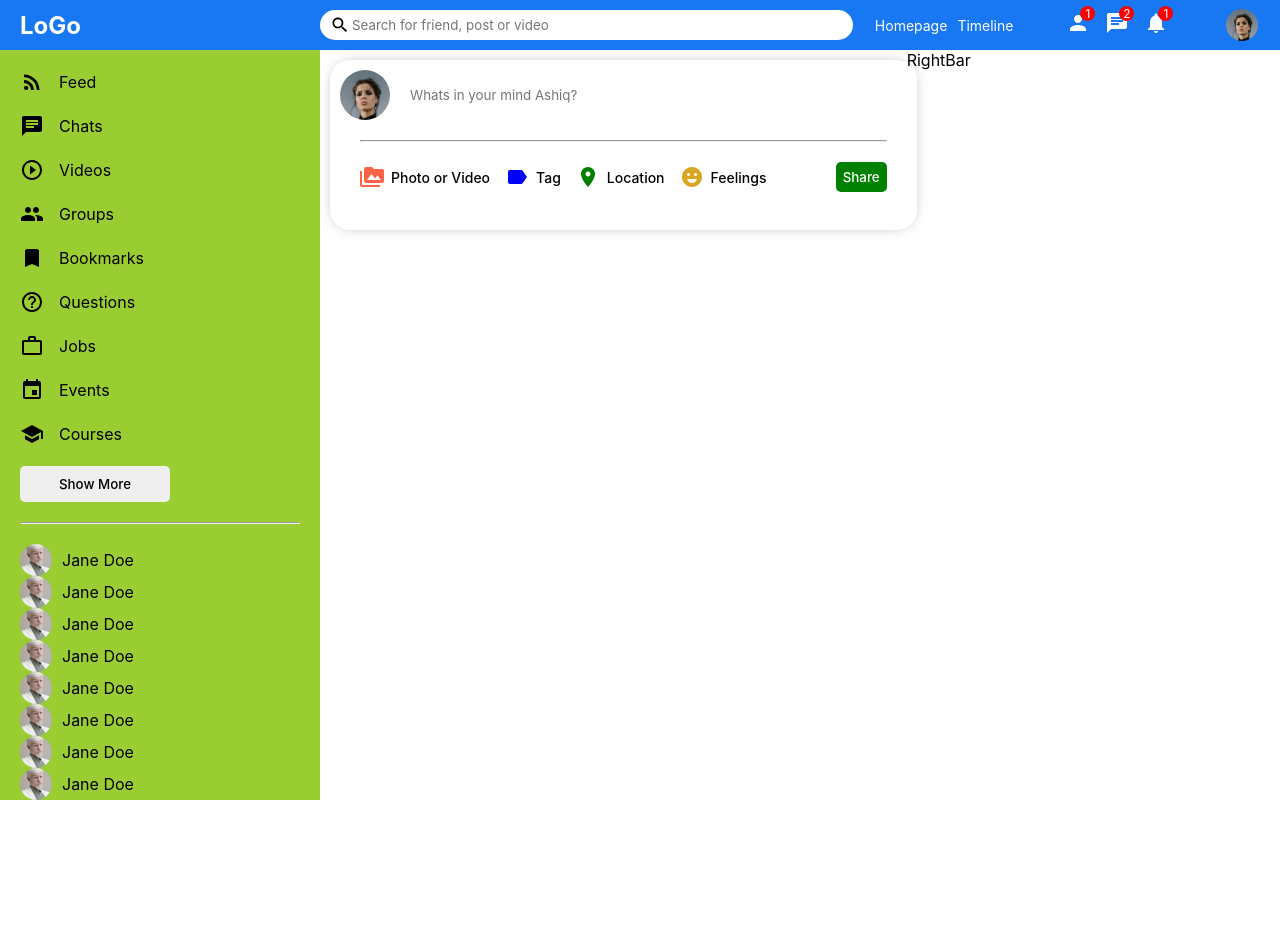
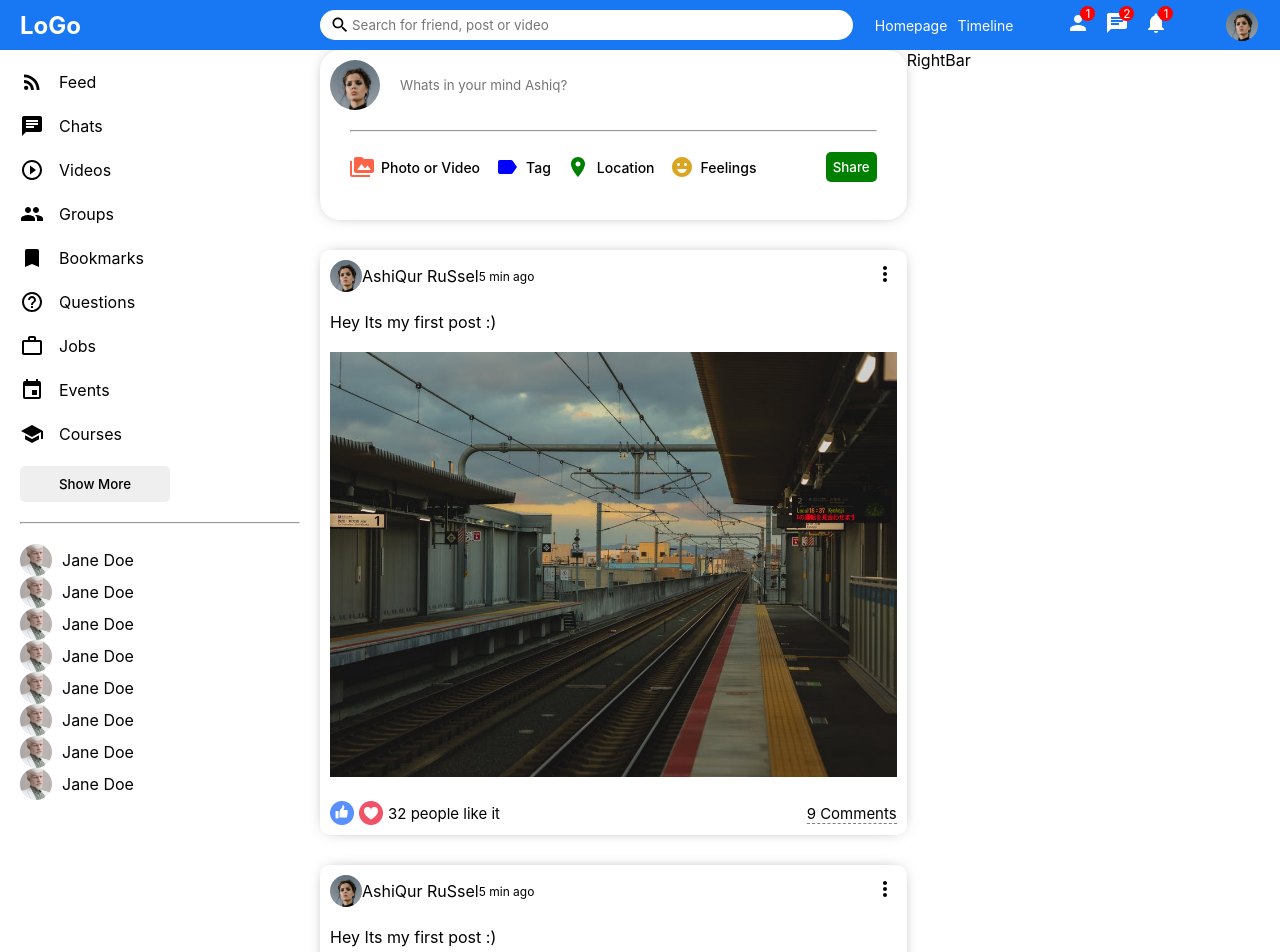
Before and after one commit to ashiqur-russel/React-Social-Media-App, a React (Create React App) app in the folder client/: page / in a window 1280 px wide. Shown: the top 952 px of the page. Before the commit the page ends 800 px from the top, so only its background shows below. Built offline with nearby package versions, Linux system fonts and the light colour scheme.

Commit message:
Share feed component

```diff
--- a/client/src/components/feed/Feed.js
+++ b/client/src/components/feed/Feed.js
@@ -2,12 +2,18 @@
 import "./feed.css";
 
 import Share from '../share/Share';
+import Post from '../post/Post';
 
 export default function Feed() {
     return (
         <div className='feed'>
             <div className="feedWrapper">
                 <Share />
+                <Post />
+                <Post />
+                <Post />
+                <Post />
+                <Post />
 
             </div>
         </div>
--- a/client/src/components/post/Post.js
+++ b/client/src/components/post/Post.js
@@ -1,10 +1,39 @@
 import React from 'react';
 import "./post.css"
-
+import MoreVertIcon from '@mui/icons-material/MoreVert';
 export default function Post() {
     return (
-        <div>
-            hello Feed
+        <div className='post'>
+            <div className="postWrapper">
+                <div className="postTop">
+                    <div className="postTopLeft">
+                        <img className='postProfileImg' src='/assets/person/1.jpeg' alt='' />
+                        <span className='postUserName'>AshiQur RuSsel</span>
+                        <span className='postDate'>5 min ago</span>
+                    </div>
+                    <div className="postTopRight">
+                        <MoreVertIcon />
+                    </div>
+                </div>
+                <div className="postCenter">
+                    <span className="postText">
+                        Hey Its my first post :)
+                    </span>
+                    <img className='postImg' src='/assets/post/1.jpeg' alt=''></img>
+                </div>
+                <div className="postBottom">
+                    <div className="postBottomLeft">
+                        <img className='likeIcon' src='/assets/like.png' alt='' />
+                        <img className='likeIcon' src='/assets/heart.png' alt='' />
+                        <span className="postLikeCounter">32 people like it</span>
+                    </div>
+                    <div className="postBottomRight">
+                        <span className="postCommentText">9 Comments</span>
+                    </div>
+
+                </div>
+
+            </div>
         </div>
 
     );
--- a/client/src/components/post/post.css
+++ b/client/src/components/post/post.css
@@ -0,0 +1,78 @@
+.post {
+  width: 100%;
+  border-radius: 10px;
+  -webkit-box-shadow: 0px 0px 16px -8px rgba(0, 0, 0, 0.68);
+  box-shadow: 0px 0px 16px -8px rgba(0, 0, 0, 0.68);
+  margin: 30px 0;
+}
+
+.postWrapper {
+  padding: 10px;
+}
+
+.postTop {
+  display: flex;
+  align-items: center;
+  justify-content: space-between;
+}
+
+.postTopLeft {
+  display: flex;
+  align-items: center;
+}
+
+.postProfileImg {
+  width: 32px;
+  height: 32px;
+  border-radius: 50%;
+  object-fit: cover;
+}
+
+.postUsername {
+  font-size: 15px;
+  font-weight: 500;
+  margin: 0 10px;
+}
+
+.postDate{
+    font-size: 12px;
+}
+
+.postCenter{
+    margin: 20px 0;
+}
+
+.postImg{
+    margin-top: 20px;
+    width: 100%;
+    max-height: 500px;
+    object-fit: contain;
+}
+
+.postBottom{
+    display: flex;
+    align-items: center;
+    justify-content: space-between;
+}
+
+.postBottomLeft{
+    display: flex;
+    align-items: center;
+}
+
+.likeIcon{
+    width: 24px;
+    height: 24px;
+    margin-right: 5px;
+    cursor: pointer;
+}
+
+.postLikeCounter{
+    font-size: 15px;
+}
+
+.postCommentText{
+    cursor: pointer;
+    border-bottom: 1px dashed gray;
+    font-size: 15px;
+}
--- a/client/src/components/share/share.css
+++ b/client/src/components/share/share.css
@@ -2,7 +2,6 @@
     width: 100%;
     height: 170px;
     border-radius: 20px;
-    margin: 10px;
 -webkit-box-shadow: 0px 0px 16px -8px rgba(0, 0, 0, 0.68);
   box-shadow: 0px 0px 16px -8px rgba(0, 0, 0, 0.68);
 }
--- a/client/src/components/sidebar/sidebar.css
+++ b/client/src/components/sidebar/sidebar.css
@@ -18,7 +18,6 @@
 
 .sidebarWrapper{
     padding: 20px;
-        background-color: yellowgreen;
 }
 
 .siderbarList{
```
